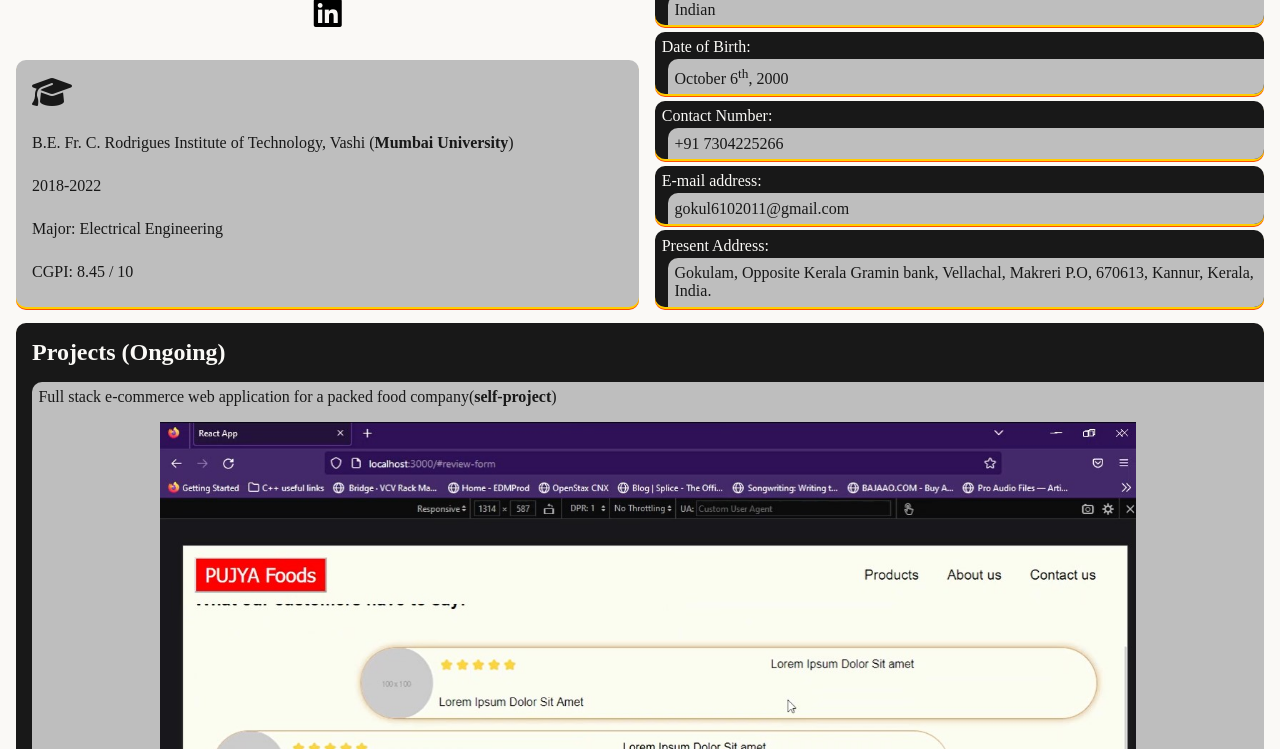
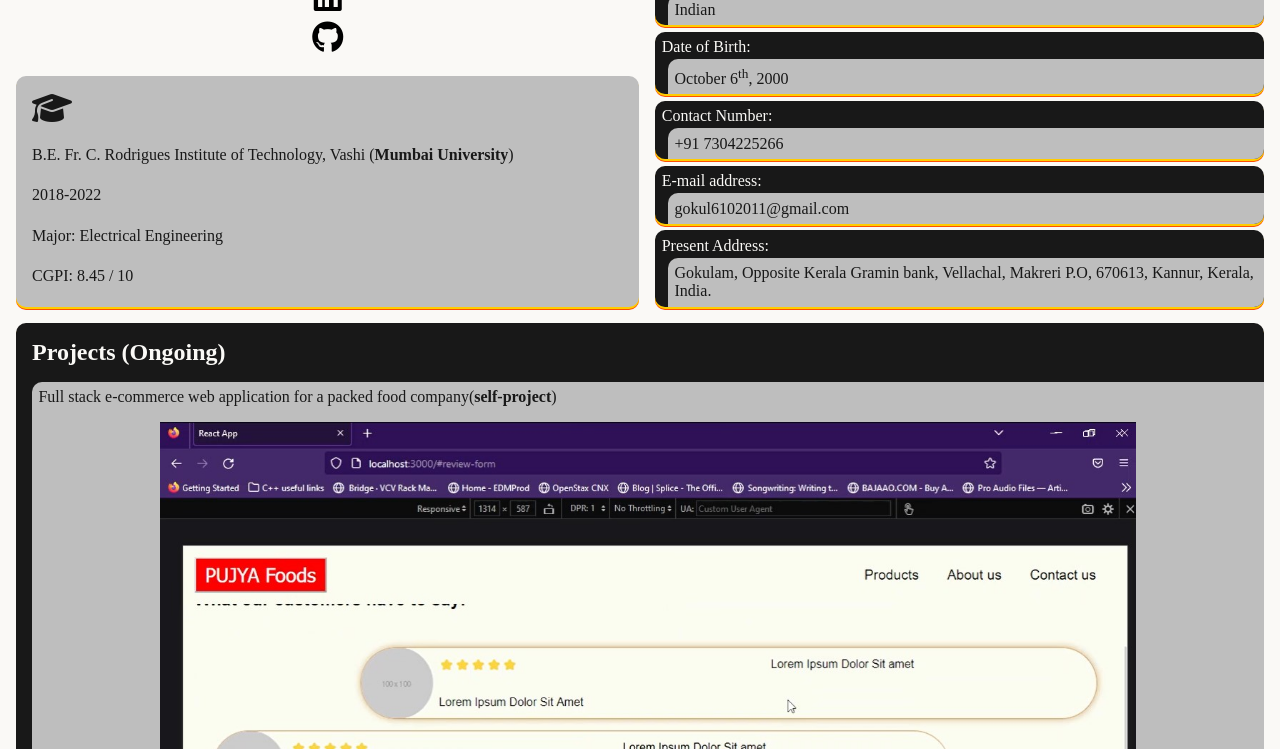
Before and after one commit to Gokul-0hno/resume, a plain HTML site: page index.html in a window 1280 px wide. Shown: the part 351-1100 px from the top of the page. Drawn offline with Linux system fonts and the light colour scheme.

```diff
--- a/index.html
+++ b/index.html
@@ -22,6 +22,7 @@
         <img src="./images/profile-picture.jpg" id="profile-picture" class="profile-picture" alt="Gokul Narayanan's picture" >
         <h1 id="name" class="name">Gokul Narayanan</h1>
         <a href="https://www.linkedin.com/in/gokul-narayanan-5a7681210/" target="_blank" class="soc-ico fa-brands fa-linkedin"></a>
+        <a href="https://gokul-0hno.github.io/resume" target="_blank" class="soc-ico fa-brands fa-github"></a>
 
     </div>
 
```
